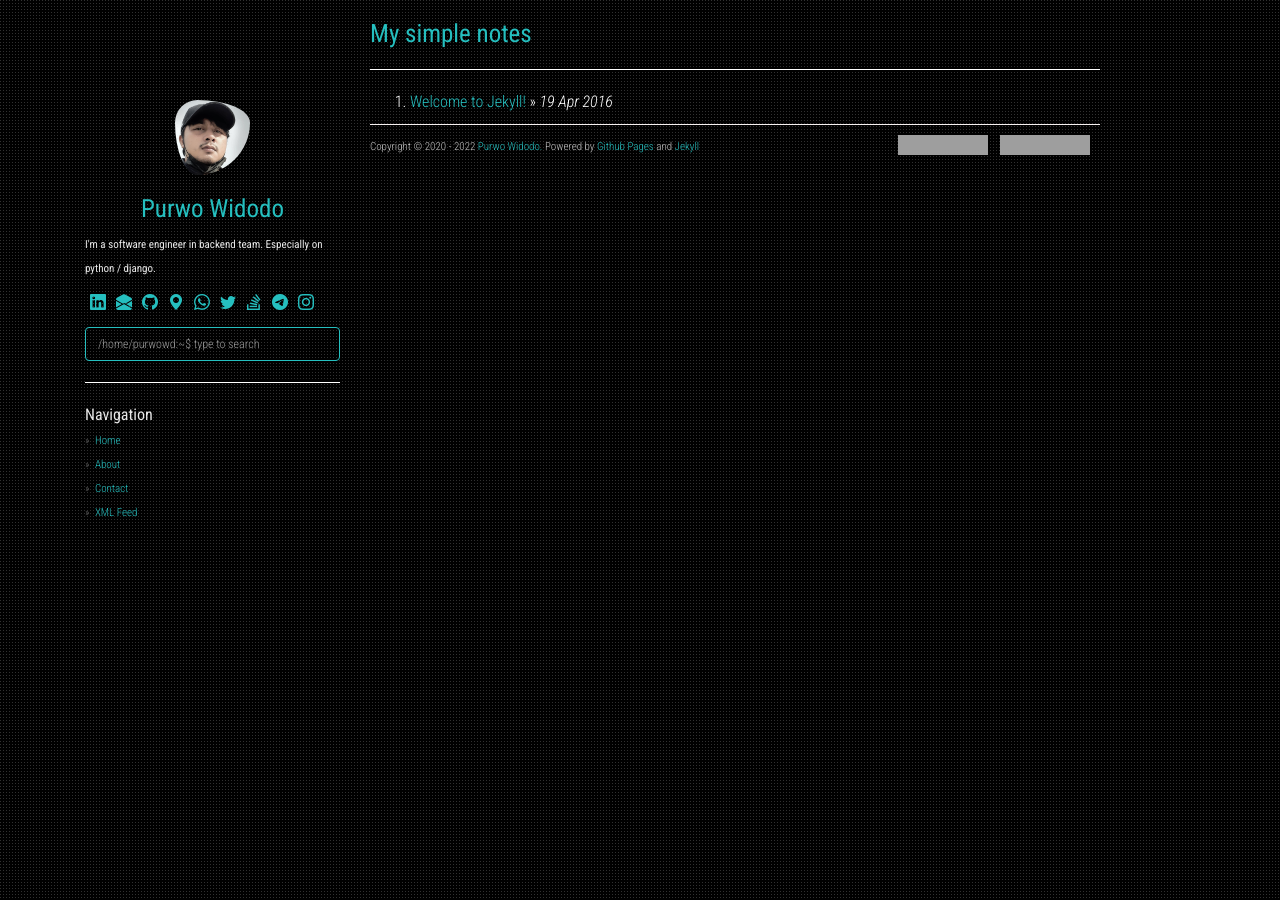
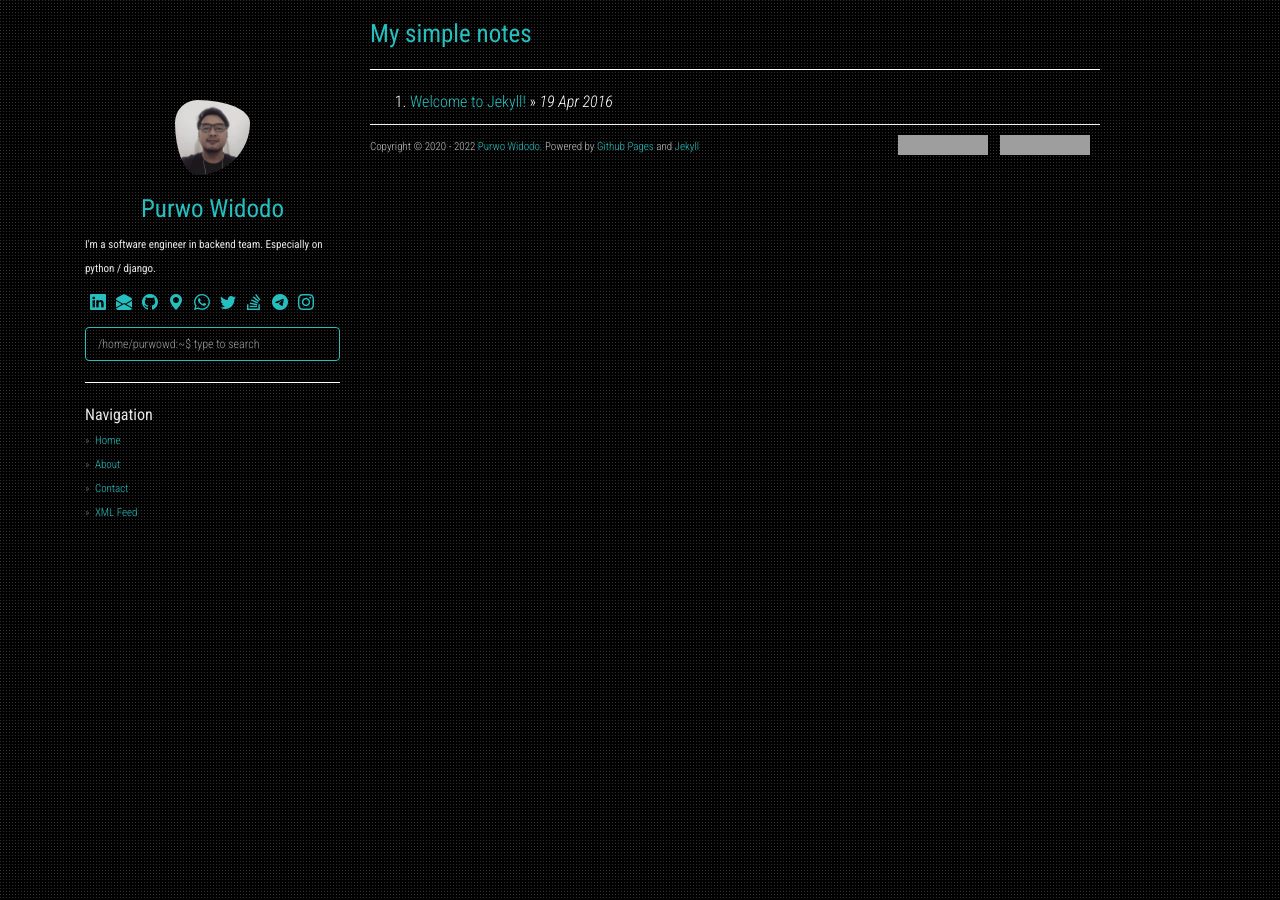
Before and after one commit to purwowd/purwowd.github.io, a Jekyll site: the page built from index.html, in a window 1280 px wide. Built offline with Jekyll 4.4.1, drawn with Linux system fonts in a browser that asks for light colours; nearby versions of some CDN libraries; the list of posts is cut into pages by our own code; grey boxes are pictures that could not be loaded.

Commit message:
Change avatar img

```diff
--- a/_config.yml
+++ b/_config.yml
@@ -5,7 +5,7 @@ github: https://github.com/purwowd
 about: I'm a software engineer in backend team. Especially on python / django.
 disqus_shortname: purwowd
 google_analytics: UA-XXXXXXXX-Y
-avatar_url: /static/img/avatar.jpg
+avatar_url: /static/img/avatar.jpeg
 about_url: /static/img/about.jpg
 
 enableTags: true
```
Also changed, not shown: static/img/avatar.jpeg (added), static/img/avatar.jpg (deleted).
